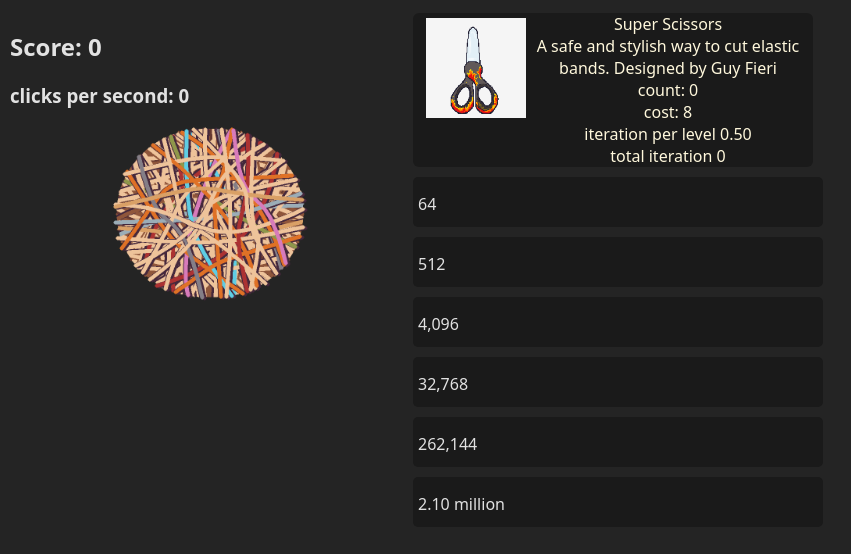
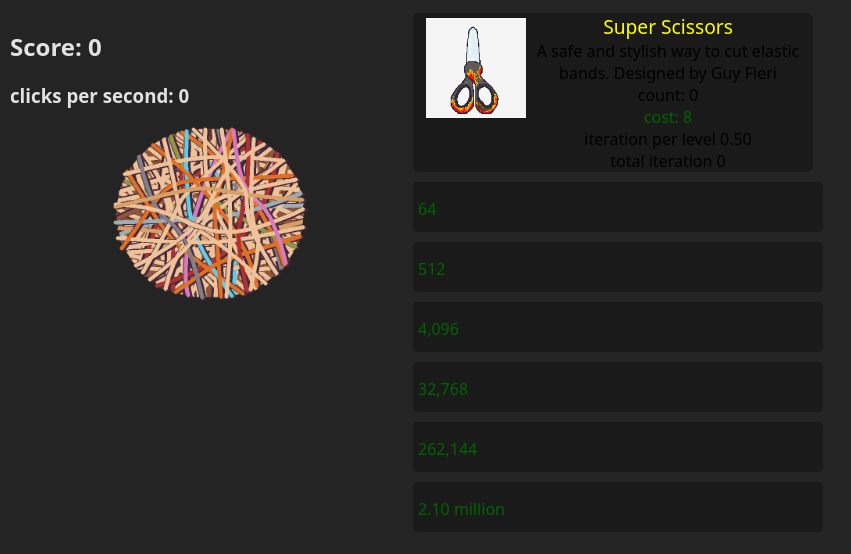
Before and after one commit to tjjoris/Loop_Clicker, a React (Vite) app in the folder loop_clicker/: page / in a window 1280 px wide. Shown: the top 554 px of the page, without its empty margins (0-851 px from the left). Built offline with nearby package versions, Linux system fonts and the light colour scheme.

Commit message:
css formatting for upgrade cost and title.

```diff
--- a/loop_clicker/src/App.css
+++ b/loop_clicker/src/App.css
@@ -6,6 +6,13 @@
   border: 0px;
   vertical-align: top;
 }
+
+
+div {
+  vertical-align: top;
+}
+
+
 
 .mainBoard {
   display: flex;
@@ -69,6 +76,21 @@
   /* background-color: black; */
 }
 
+.loop {
+  color: black;
+  font-weight: 500;
+  text-align: center;
+  position: absolute;
+  pointer-events: none;
+  text-align: center;
+}
+
+.textDivInLoop {
+  position: absolute;
+  color: white;
+  text-shadow: 0px 0px 5px black;
+}
+
 .upgradesColumn {
   position: relative;
 }
@@ -98,31 +120,32 @@
 }
 
 
-div {
-  vertical-align: top;
-}
-
-
-
-.loop {
-  color: black;
-  font-weight: 500;
-  text-align: center;
-  position: absolute;
-  pointer-events: none;
-  text-align: center;
-}
-
-.textDivInLoop {
-  position: absolute;
-  color: white;
-  text-shadow: 0px 0px 5px black;
-}
 
 .upgrade{
   margin: 0px;
   padding: 5px;
   border: 0px;
+}
+
+.upgrade p {
+  padding: 0px;
+  margin: 0px;
+  border: 0px;
+
+}
+
+.upgrade p :not(.upgradeCost.upgradeTitle) {
+
+  color: cornsilk;
+}
+
+.upgradeTitle {
+  font-size : 1.2em;
+  color: yellow;
+}
+
+.upgradeCost {
+  color: darkgreen;
 }
 
 .upgrade button {
@@ -142,11 +165,3 @@ div {
   background-color: whitesmoke;
   margin: 5px;
 }
-
-.upgrade p {
-  padding: 0px;
-  margin: 0px;
-  border: 0px;
-
-  color: cornsilk;
-}
--- a/loop_clicker/src/components/UpgradeComponent.tsx
+++ b/loop_clicker/src/components/UpgradeComponent.tsx
@@ -54,7 +54,9 @@ export default function UpgradeComponent({upgrade, index, upgrader}: {upgrade: U
                             ): null
                         }
                         <div>
-                            <p>
+                            <p
+                                className="upgradeTitle"
+                            >
                                 {name}
                             </p>
                             <p>
@@ -63,7 +65,9 @@ export default function UpgradeComponent({upgrade, index, upgrader}: {upgrade: U
                             <p>
                                 count: {countStr}
                             </p>
-                            <p>
+                            <p
+                                className="upgradeCost"
+                            >
                                 cost: {costStr}
                             </p>
                             <p>
@@ -84,7 +88,9 @@ export default function UpgradeComponent({upgrade, index, upgrader}: {upgrade: U
             <div
                 className = "unrevealedUpgrade"
             >
-                <p>
+                <p
+                    className="upgradeCost"
+                >
                     {costStr}
                 </p>
             </div>
```
